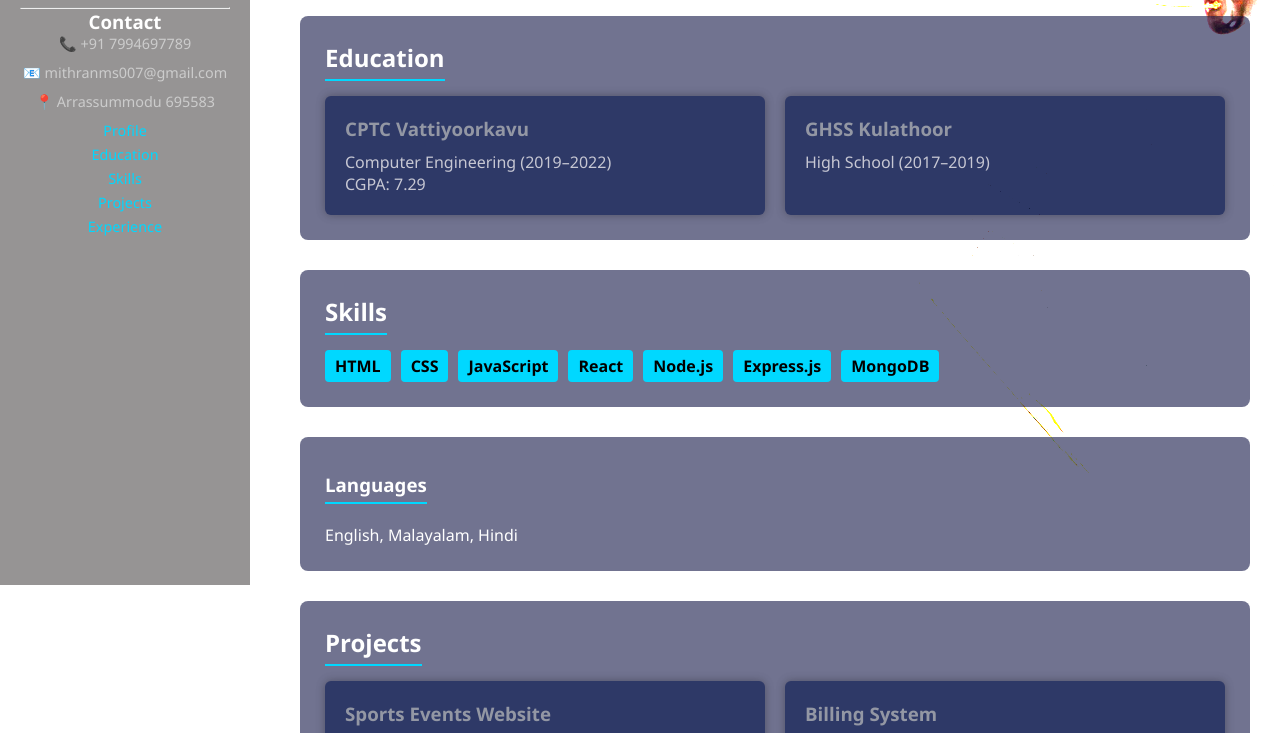
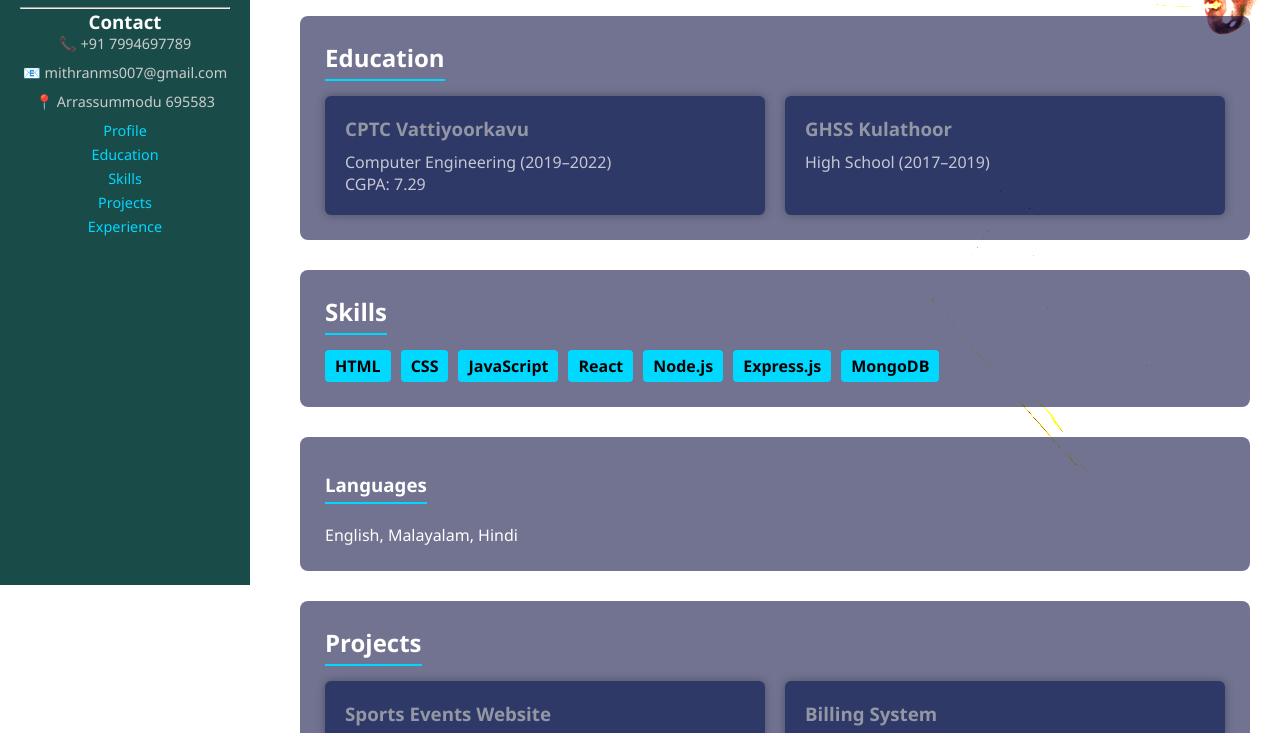
Before and after one commit to MS3607/ms3607.github.io, a plain HTML site: page index.html in a window 1280 px wide. Shown: the part 215-948 px from the top of the page. Drawn offline with Linux system fonts and the light colour scheme.

Commit message:
Update style.css

```diff
--- a/style.css
+++ b/style.css
@@ -28,7 +28,7 @@ body::before {
   position: fixed;
   top: 0; left: 0;
   height: 100%;
-  background: rgb(124 122 122 / 80%);
+  background: rgb(1 56 54 / 90%);
   padding: 20px;
   text-align: center;
 }
```
